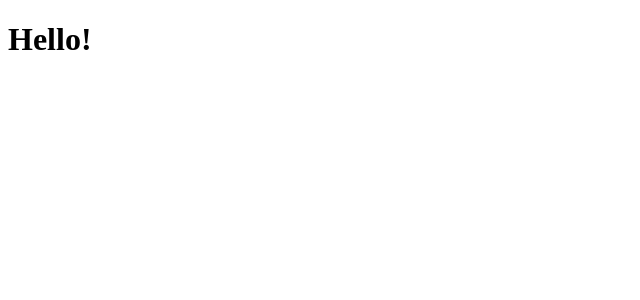
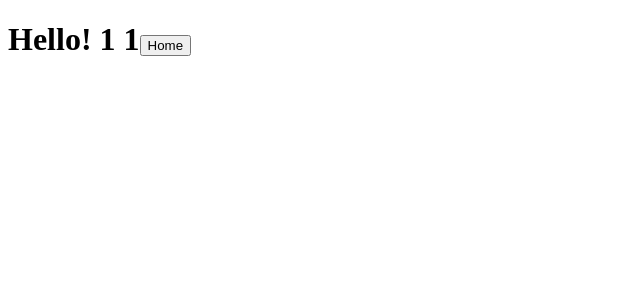
Before and after one commit to shahrukh1494/nextjs-fundamentals-practice, a Next.js app: page /fruit/1/1 in a window 1280 px wide. Shown: the top 300 px of the page, without its empty margins (0-640 px from the left). Built offline with nearby package versions, Linux system fonts and the light colour scheme.

Commit message:
useRouter with router.replace used

```diff
--- a/pages/fruit/[name]/[subname].tsx
+++ b/pages/fruit/[name]/[subname].tsx
@@ -1,3 +1,19 @@
+import { fchmod } from "fs/promises";
+import { useRouter } from "next/router";
+
 export default function FruitName() {
-  return <h1>Hello!</h1>;
+  const router = useRouter();
+
+  console.log(router);
+
+  function takeMeHome() {
+    router.replace("/");
+  }
+
+  return (
+    <h1>
+      Hello! {router.query.name} {router.query.subname}
+      <button onClick={takeMeHome}>Home</button>
+    </h1>
+  );
 }
```
